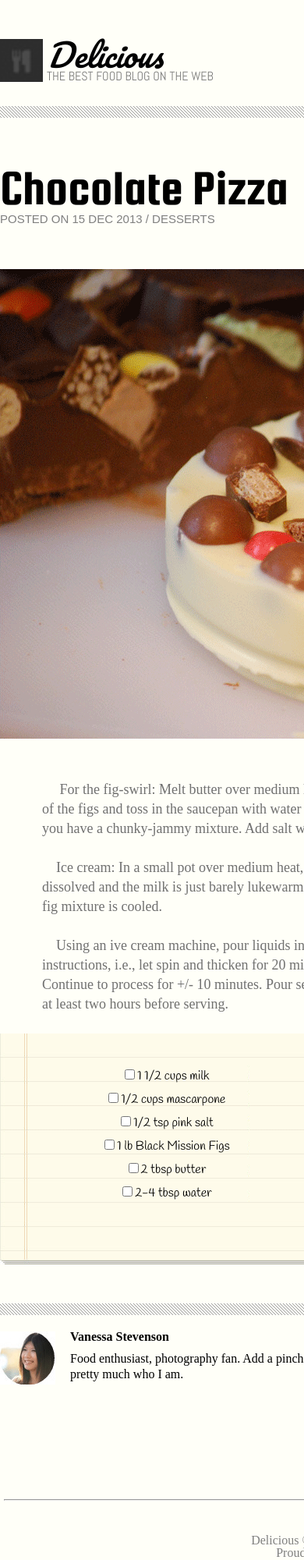
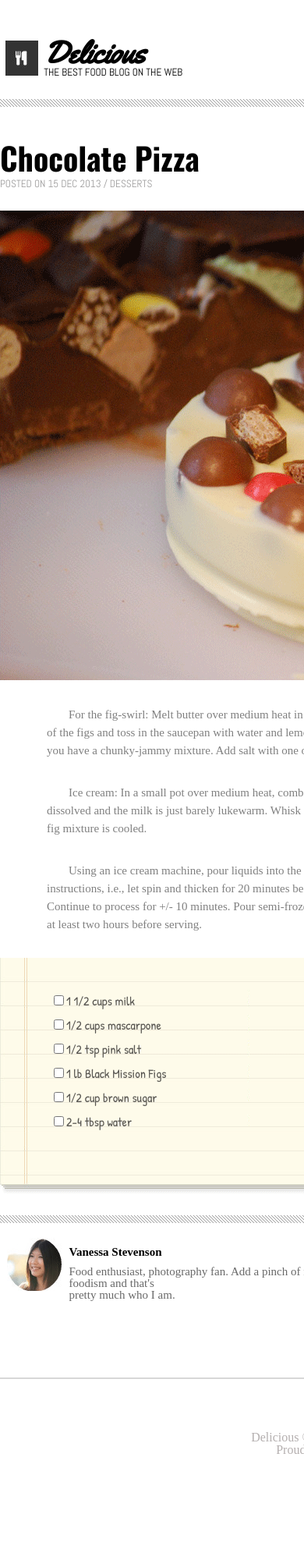
Before and after one commit to esraaamal/chocolate-pizza, a plain HTML site: page index.html in a window 390 px wide. Shown: the top 2000 px of the page at 78% size. After the commit the page ends 1957 px from the top, so only its background shows below. Drawn offline with nearby package versions, Linux system fonts and the light colour scheme; a web font is replaced by a local one.

Commit message:
created my page

```diff
--- a/css/style.css
+++ b/css/style.css
@@ -1,267 +1,161 @@
-@import url('https://fonts.googleapis.com/css?family=Pacifico&display=swap');
+@import url('https://fonts.googleapis.com/css?family=Yellowtail&display=swap');
 @import url('https://fonts.googleapis.com/css?family=Abel&display=swap');
-@import url('https://fonts.googleapis.com/css?family=Squada+One&display=swap');
-@import url('https://fonts.googleapis.com/css?family=Handlee&display=swap');
+@import url('https://fonts.googleapis.com/css?family=Oswald:700&display=swap');
+@import url('https://fonts.googleapis.com/css?family=Patrick+Hand&display=swap');
+@import url('https://fonts.googleapis.com/css?family=Eczar&display=swap');
 body{
-
-    background-size: cover;
-    background-color:rgb(255, 255, 248);;
-    background-position: center center;
-
-}
-
-.mySocial {
-    display: flex;
-    flex-wrap: wrap;
-    float: right;
-
-}
-.myBody h2{
-    padding-top: 50px;
-    font-family: 'Squada One' ;
-    font-size: 64px;
-
-}
-
-.rightSide{
-    float: left;
-}
-.myBody h6{
-    color: gray;
-   font-family: sans-serif;
-   font-size: 15px;
-}
-
-.leftSide img{
-    float: left;
-
-}
-.leftSide{
-    display: inline-flex;
-    float: right;
-    margin-right: 1px;
-
-    margin-top: 120px;
-
-}
-.center img{
-    margin:50px 0px;
-    overflow-x: hidden;
-
-}
-
-.textCenter{
-
-    color:rgb(112, 112, 112) ;
-   line-height: 25px;
-   font-size: 18px;
-}
-
-.logo{
-
-    display: inline-block;
-}
-
-/*.logo img{
-    float: left;
-
-    width:50px;
-    opacity: 0.7;
-}*/
-
-.logo article{
-    margin-left: 60px;
-}
-
-.opimg{
-    width: 55px;
-    height: 55px;
-    background-image: url(../img/small-logo.png);
-    background-size:70px;
-    background-position: center;
-    background-repeat: no-repeat;
-    float: left;
-
-}
-.opimage{
-
-    height: 55px;
-    width: 55px;
-    background-color: black;
-    opacity: 0.7;
-}
-#delicious{
-    font-family: 'Pacifico' ;
-    font-size: 40px;
-    font-style: italic;
-
-}
-.food{
-    text-transform: uppercase;
-    font-family: 'Abel' ;
-    color: gray;
-}
-
-
-.rss{
-    margin-left: 10px;
-}
-.myPage{
     margin: auto;
     width:900px;
     height:0 auto;
-background-color:whitesmoke;
+    background-color: white;
     min-height: 1500px;
     position: relative;
     margin-bottom: 90px;
 }
-
-.myBar .hr1{
-    margin-top:30px ;
+header {
+    margin-top: 5%;
+    margin-bottom: 5%;
 }
-.myBar {
-    margin-top: 50px;
-    width: 900px;
-    height:0  auto;
-    min-height:100px;
-    background-color: rgb(255, 255, 248);
+section {
+    margin-bottom: 23px;
+}
+.hr-image {
+    background-image: url(../img/hr-img.png);
+    background-position: center;
+    height: 10px;
+}
+.logo {
+    display: inline-block;
+}
+#myLogo {
+    float: left;
+    margin: 2%;
+}
+h1 {
+    font-family:'Yellowtail';
+    font-weight: bold;
+    font-size: 40px;
+    padding-top: 23px;
+}
+h6 {
+    font-family:'Abel';
+    font-size: smaller;
+}
+.logo h1, h6 {
+    display: inline-block;
+    line-height: 0em;
+}
+.nav {
+    float: right;
+    margin: 2%;
+    display: inline-flex;
+}
+.social-madia img{
+    margin: 0px;
+}
+.mail {
+    margin-left: 10px;
+}
+.left-side{
+    float: left;
+}
+.right-side {
+    float: right;
+}
+h2 {
+    font-family: 'Oswald';
+    font-size: 40px;
+    padding-bottom: 5px;
+}
+main h6 {
+    color: rgb(158, 157, 157);
+    margin-bottom: 10px;
+}
+article img {
+    margin-bottom: 30px;
+}
+article pre {
+    text-indent: 28px;
+    margin-bottom: 8px;
+}
+pre {
+    line-height: 23px;
+    font-size: 15px;
+    font-family: 'Eczar';
+    color: grey;
+}
+.list {
    position: relative;
-
+   font-family: 'Patrick Hand';
+   color: rgba(31, 29, 29, 0.747);
+}
+.list div {
+    position: absolute;
+    top: 10px;
+    left: 10px;
+}
+ul {
+    display: inline-block;
+}
+input[type=checkbox]:checked + label {
+    text-decoration: line-through;
+}
+div.left-side {
+    margin-left: 55px;
+    margin-top: 35px;
+}
+div.right-side {
+    margin-left: 450px;
+    margin-top: 35px;
+}
+li {
+    margin-bottom: 12px;
+}
+.bottom {
+    display: inline-block;
+    margin-top: 10px;
+    margin-bottom: 10%;
 
 }
-.mySocial{
-
-    margin-top: 20px;
-    padding: 0;
+#author-name {
+    padding-top: 20px;
+    padding-bottom: 10px;
+    color: black;
+    font-weight: bolder;
 }
-
-.myHr{
-    width: 900px;
-    height: 0 auto;
-    min-height: 1500px;
-    margin: auto;
-    margin-bottom: 50px;
-    background-color:rgb(255, 255, 248);
-    margin-top: 0px;
+.bottom p {
+    color: dimgrey;
+    font-size: 15px;
 }
-
-.hr1{
-    display: block;
-margin-left: auto;
-margin-right: auto;
-height:15px;
-background:url(../img/hr-img.png);
-background-repeat: repeat;
-
-border:0;
-
+#button {
+    margin-top: 35px;
+    padding-top: 10px;
+    padding-bottom: 10px;
+    padding-right: 30px;
+    padding-left: 30px;
 
 }
-
-
-
-
-.myFooter{
-    background-color: rgb(255, 255, 248);
-    width: 900px;
-    height:400px;
-    height: 0 auto;
-   margin: 0;
-  position: absolute;
-   top: 90%;
-   margin-bottom: 100px;
-
-
+button#button {
+    background-color: rgba(179, 51, 34, 0.795);
+    font-family: 'abel';
+    font-size: 25px;
+    color: white;
 }
-.hr2{
-    margin-top: 900px;
-    width: 888px;
-
-    }
-    .or {
-        margin: -23px auto ;
-        width: 20px;
+.break {
+    display: block;
     text-align: center;
 }
-
-    footer{
+hr {
+    border:none;
+    border: 0.5px solid #d7d7d7;
+}
+.break img {
+    position: relative;
+    top: -25px;
+    background:white;
+    padding:0 5px;
+}
+footer p {
     text-align: center;
-        margin-top: 45px;
-        color: gray;
+    color: #b4afaf;
 }
-    .myButton{
-        width: 257px;
-        height: 57px;
-    border: 1px solid white;
-        background-color: #7e1d1d;
-
-    }
-    .infor img{
-
-        display: inline-flex;
-        float: left;
-        margin-top: 1px;
-        text-align: right;
-
-    }
-    .infor button{
-        float:right;
-        margin-top: -60px;
-
-    }
-
-    .infor article h2{
-
-        margin-top: 20px;
-        font-weight: 700;
-
-        margin-bottom: 10px;
-        font-style: bold;
-    }
-    .infor article p{
-        line-height: 20px;
-
-    }
-    .infor article{
-
-margin-left: 90px;
-    }
-
-
-
-    .checkBox {
-        background-image: url(../img/list-bg.png);
-        background-repeat: repeat-y;
-        width: 900px;
-        height: 470px;
-        margin: auto;
-        line-height: 30px;
-        text-align: center;
-        font-family: 'Handlee';
-
-
-    }
-
-    .myFooter hr{
-        margin-top: 50px;
-    }
-
-    .leftCheck{
-
-       margin-top: 40px;
-       float: left;
-    }
-  .rightCheck{
-      float: right;
-      margin-top: 40px;
-  }
-  .endcode{
-    margin-top: 150px;
-}
-.myButton p{
-    color: ivory;
-}
-
-input[type=checkbox]:checked + label.strikethrough{
-    text-decoration: line-through;
-  }
--- a/index.html
+++ b/index.html
@@ -1,6 +1,5 @@
 <!DOCTYPE html>
 <html lang="en">
-
     <head>
         <meta charset="UTF-8">
         <meta name="viewport" content="width=device-width, initial-scale=1.0">
@@ -9,76 +8,40 @@
         <link rel="stylesheet" href="css/style.css">
         <link href="https://fonts.googleapis.com/css?family=Pacifico&display=swap&subset=latin-ext" rel="stylesheet">
     </head>
-
 <body>
-    <div class="myPage">
-        <div class="myBar">
-            <!--my Logo-->
-            <div class="logo">
-
-                <div class="opimg">
-
-                    <div class="opimage">
-
-
-                    </div>
-                </div>
-                <article>
-                    <p id="delicious">Delicious</p>
-                    <p class="food">the best food blog on the web</p>
-                </article>
-            </div>
-            <div class="mySocial">
-                <!-- start my social icon-->
-
-                <div class="myIcon">
-                    <a class="facebook" href="https://web.facebook.com/?_rdc=1&_rdr"><img src="img/fb-icon.png"></a>
-                    <a class="twitter" href="https://twitter.com/twitter"> <img src="img/twit-icon.png"></a>
-
-                    <a class="google" href="https://myaccount.google.com/?nlr=1"> <img src="img/gp-icon.png"></a>
-                    <a class="insta" href="https://www.instagram.com/"> <img src="img/insta-icon.png"></a>
-
-                    <a class="flic" href="#"> <img src="img/flic-icon.png"></a>
-
-                    <a class="pint" href="#"> <img src="img//pint-icon.png"></a>
-
-
-                    <a class="rss" href="#"> <img src="img/rss-icon.png"></a>
-
-                    <a class="msg" href="https://outlook.live.com/mail/0/inbox"> <img src="img/mail-icon.png"></a>
-
-
-                </div>
-                <!--End my social icon-->
-
-
-            </div>
-
-
-            <hr class="hr1">
-
-
-
-            <!--here is thee big image and the paraghraph-->
-            <div class="myHr">
-
-
-                <div class="myBody">
-                    <section class="rightSide">
+    <header>
+        <section class="logo">
+            <img id="myLogo" src="img/logo.png" alt="website logo">
+            <h1>Delicious</h1>
+            <h6>THE BEST FOOD BLOG ON THE WEB</h6>
+        </section>
+        <section class="nav">
+            <nav class="social-madia">
+                <a href="https://web.facebook.com/?_rdc=1&_rdr"><img src="img/fb-icon.png" alt="fb icon"></a>
+                <a href="https://twitter.com/twitter"><img src="img/twit-icon.png" alt="twitter icon"></a>
+                <a href="https://accounts.google.com/signin/v2/identifier?passive=1209600&continue=https%3A%2F%2Faboutme.google.com%2Fu%2F0%2F%3Freferer%3Dgplus&followup=https%3A%2F%2Faboutme.google.com%2Fu%2F0%2F%3Freferer%3Dgplus&flowName=GlifWebSignIn&flowEntry=ServiceLogin"><img src="img/gp-icon.png" alt="g+ icon"></a>
+                <a href="https://www.instagram.com/"><img src="img/insta-icon.png" alt="instagram icon"></a>
+                <a href="#"><img src="img/flic-icon.png" alt="flic icon"></a>
+                <a href="https://www.pinterest.com/"><img src="img/pint-icon.png" alt="pinterest icon"></a>
+            </nav>
+            <nav class="mail">
+                <a href="https://rss.com/"><img src="img/rss-icon.png" alt="rss icon"></a>
+                <a href="https://www.google.com/gmail/about/#"><img src="img/mail-icon.png" alt="mail icon"></a>
+            </nav>
+        </section>
+        <div class="hr-image"></div>
+    </header>
+    <main>
+        <section class="left-side">
             <h2>Chocolate Pizza</h2>
             <h6>POSTED ON 15 DEC 2013 / DESSERTS</h6>
         </section>
-                    <section class="leftSide">
-
+        <section class="right-side">
             <img src="img/print-icon.png" alt="print icon">
             <h6>PRINT</h6>
-
         </section>
-
-
         <article class="center">
             <img src="img/choco-pizza.png" alt="chocolate pizza">
-                        <article class="textCenter">
             <pre>
                 For the fig-swirl: Melt butter over medium heat in a saucepan. Add brown sugar and stir to dissolve. Halve all
                 of the figs and toss in the saucepan with water and lemon juice. Cook over medium heat, stirring frequently, until
@@ -90,123 +53,52 @@
                 fig mixture is cooled.
             </pre>
             <pre>
-                Using an ive cream machine, pour liquids into the frozen basin and process according to manufacturer
+                Using an ice cream machine, pour liquids into the frozen basin and process according to manufacturer
                 instructions, i.e., let spin and thicken for 20 minutes before adding mascarpone, fig jam mixture, and the nuts.
                 Continue to process for +/- 10 minutes. Pour semi-frozen mixture into a pyrex dish or glass tupperware. Freeze for
                 at least two hours before serving.
             </pre>
+
         </article>
-                    </article>
-
+        <section class="list">
+            <img id="list-background" src="img/list-bg.png">
+            <div class="left-side">
+                <ul>
+                <li><input type="checkbox" value="1"><label class="strikethrough" >1 1/2 cups milk</label></li>
+                <li><input type="checkbox" value="1"><label class="strikethrough" >1/2 cups mascarpone</label></li>
+                <li><input type="checkbox" value="1"><label class="strikethrough" >1/2 tsp pink salt</label></li>
+                <li><input type="checkbox" value="1"><label class="strikethrough" >1 lb Black Mission Figs</label></li>
+                <li><input type="checkbox" value="1"><label class="strikethrough" >1/2 cup brown sugar</label></li>
+                <li><input type="checkbox" value="1"><label class="strikethrough" >2-4 tbsp water</label></li>
+                </ul>
             </div>
-
-
-                <!--here i create the checkbox-->
-
-                <div class="checkBox">
-
-                    <div class="mycheck">
-
-
-
-                        <label for="inputName" class="col-md-1 control-label"></label>
-                        <div class="col-md-5">
-                            <div class="checkbox">
-                                <div class="leftCheck">
-                                    <pre>
-                                    <input type="checkbox" name="onechk1" value="1"><label class="strikethrough" >1 1/2 cups milk</label>
-                                    <input type="checkbox" name="onechk2" value="1"><label class="strikethrough" >1/2 cups mascarpone</label>
-                                    <input type="checkbox" name="onechk3" value="1"><label class="strikethrough" >1/2 tsp pink salt</label>
-                                    <input type="checkbox" name="onechk4" value="1"><label class="strikethrough" >1 lb Black Mission Figs</label>
-                                    <input type="checkbox" name="onechk5" value="1"><label class="strikethrough" >2 tbsp butter</label>
-                                    <input type="checkbox" name="onechk6" value="1"><label class="strikethrough" >2-4 tbsp water</label>
-
-
-                                </pre>
+            <div class="right-side">
+                <ul>
+                <li><input type="checkbox" value="1"><label class="strikethrough" >1 1/2 cups heavy cream</label></li>
+                <li><input type="checkbox" value="1"><label class="strikethrough" >1/3 granulated sugar</label></li>
+                <li><input type="checkbox" value="1"><label class="strikethrough" >2 egg yolks</label></li>
+                <li><input type="checkbox" value="1"><label class="strikethrough" >1 lemon, juiced</label></li>
+                <li><input type="checkbox" value="1"><label class="strikethrough" >2 tbsp butter</label></li>
+                <li><input type="checkbox" value="1"><label class="strikethrough" >1 cup honey roasted pecans, roughly chopped</label></li>
+                </ul>
             </div>
-                                <div class="rightCheck">
-                                    <pre>
-                                    <input type="checkbox" name="onechk6" value="1"><label class="strikethrough" >1 1/2 cups heavy cream</label>
-                                    <input type="checkbox" name="onechk6" value="1"><label class="strikethrough" >1/3 granulated sugar</label>
-                                    <input type="checkbox" name="onechk6" value="1"><label class="strikethrough" >2 egg yolks</label>
-                                    <input type="checkbox" name="onechk6" value="1"><label class="strikethrough" >1 lemon, juiced</label>
-                                    <input type="checkbox" name="onechk6" value="1"><label class="strikethrough" >2 tbsp butter</label>
-                                    <input type="checkbox" name="onechk6" value="1"><label class="strikethrough" >1 cup honey roasted pecans, roughly chopped</label>
-                                </pre>
-                                </div>
-                            </div>
-                        </div>
-                    </div>
-
-
-
-
-                    <!--here i finsh  the checkbox-->
-
-
-
-                </div>
-
-
-            </div>
-
-        </div>
-        <!--end if my body section-->
-
-        <div class="myFooter">
-            <!--start the footer-->
-            <hr class="hr1">
-
-            <div class="infor">
-                <img src="img/van-pic.png">
-                <article>
-
-                    <h2>Vanessa Stevenson</h2>
-                    <p>
-
-                        Food enthusiast, photography fan. Add a pinch of raw foodism and that's <br>
-                        pretty much who I am.
-
-                    </p>
-                </article>
-                <button type="button" class="myButton">
-                    <p>SHARE RECIPE</p>
-                </button>
-
-            </div>
-
-
-
-            <!------------------------------------------------------------------>
-            <div class="endcode"></div>
-            <hr class="hr2">
-
-            <p class="or"><img src="img/small-logo.png" alt="small logo"></p>
-
-
+        </section>
+        <div class="hr-image"></div>
+        <section class="bottom">
+            <img src="img/van-pic.png" alt="van picture" id="myLogo">
+                <p id="author-name">Vanessa Stevenson</p>
+                <p>Food enthusiast, photography fan. Add a pinch of raw foodism and that's</p>
+                <p>pretty much who I am.</p>
+        </section>
+        <button type="button" id="button" class="right-side"><p>SHARE RECIPE</p></button>
+    </main>
     <footer>
+        <section class="break">
+        <hr>
+        <img src="img/small-logo.png" alt="small logo">
+        </section>
         <p>Delicious &copy; 2013 - All Rights Reserved</p>
         <p>Proudly published with Ghost</p>
     </footer>
-        </div>
-        <!--end my footer-->
-    </div>
-
-
-
-
-
-
-
-
-
-
-
-
-
-    </div>
-
-
 </body>
-
 </html>
```
Also changed, not shown: new.html (deleted, +0 -95 lines). Lines whose indentation alone changed are shown as unchanged.
